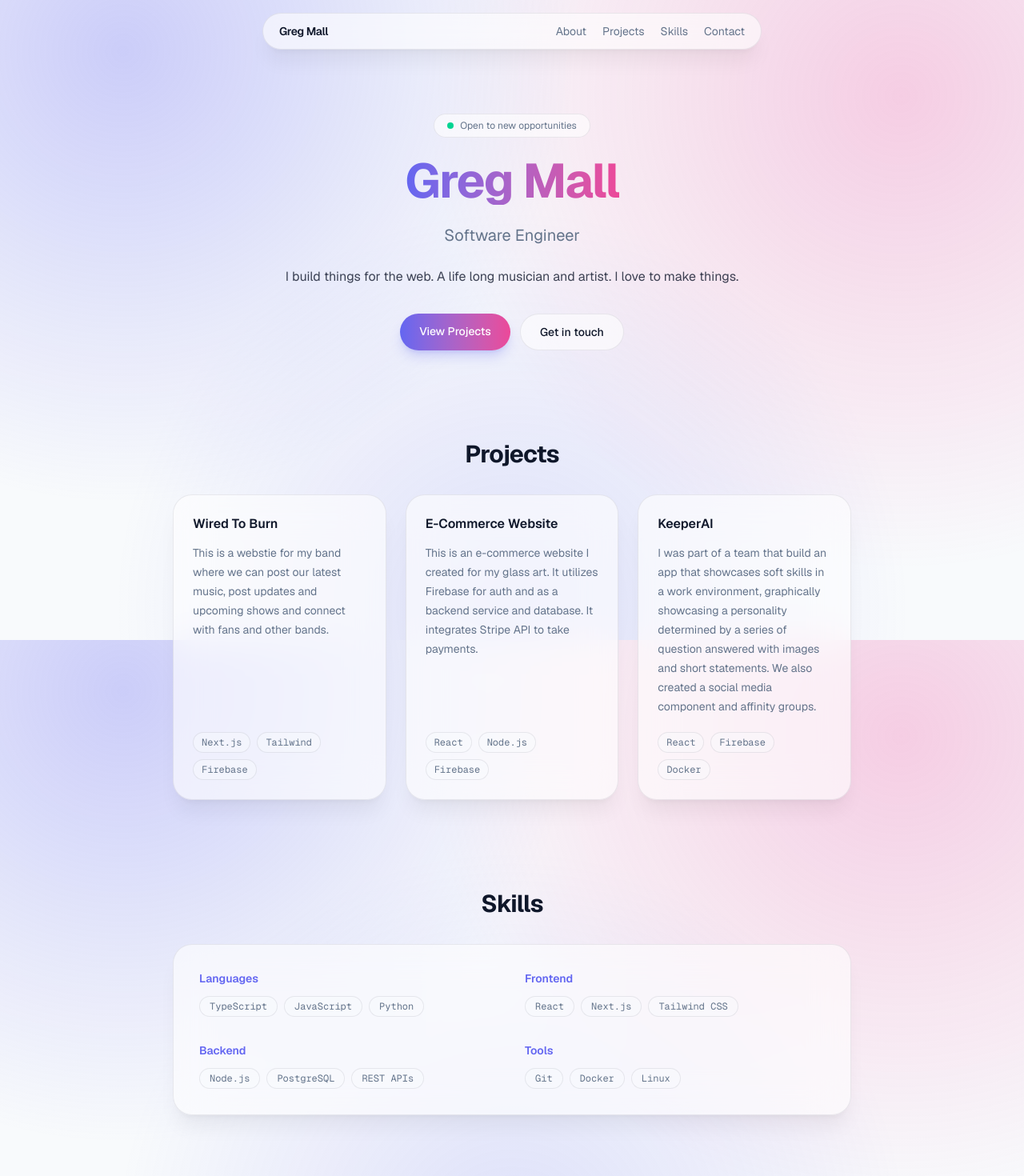
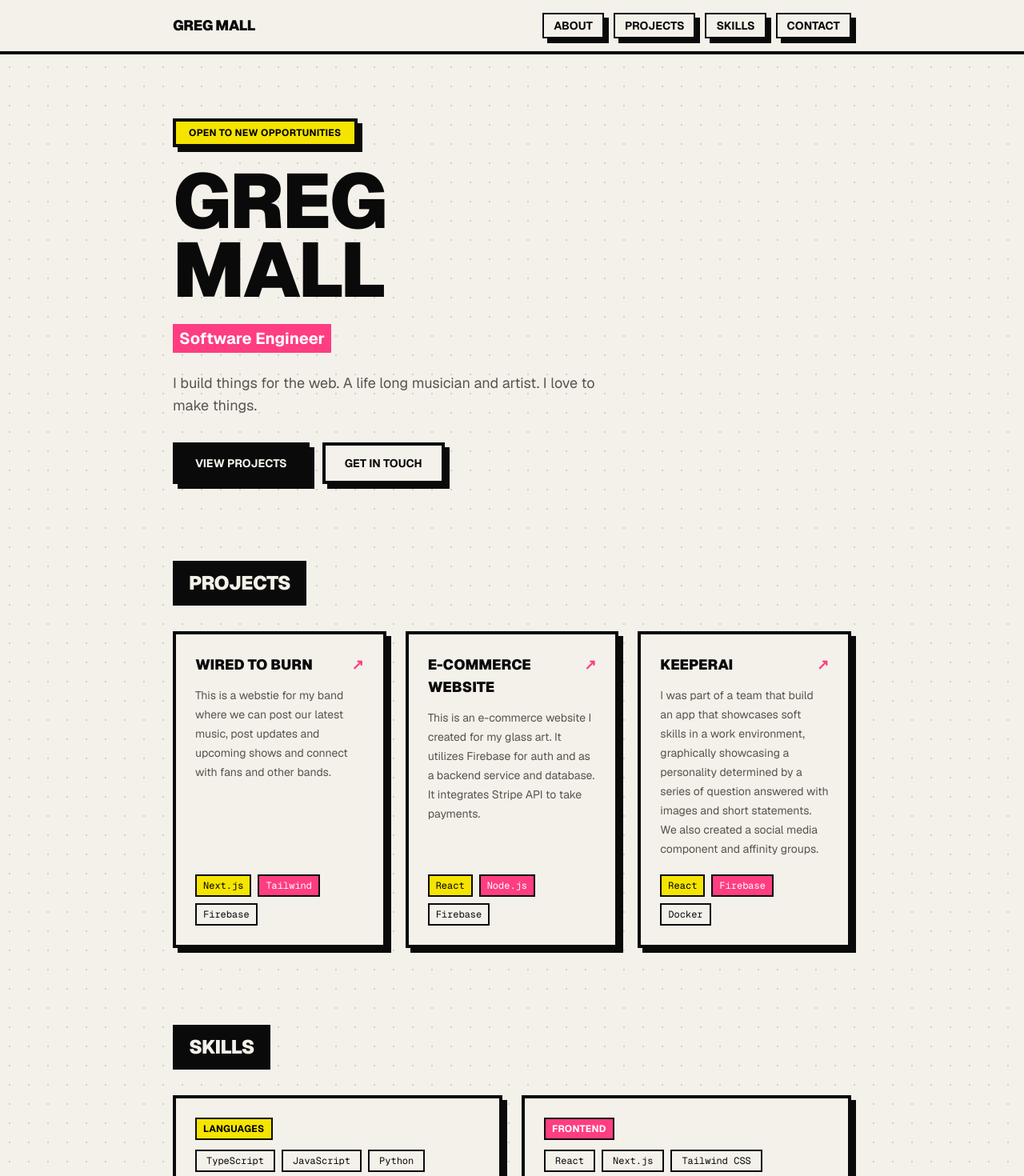
Before and after one commit to gregmall/new_portfolio, a Next.js app: page / in a window 1280 px wide. Shown: the top 1470 px of the page at 80% size. Built offline with nearby package versions, Linux system fonts and the light colour scheme.

Commit message:
new look 2

```diff
--- a/app/globals.css
+++ b/app/globals.css
@@ -1,24 +1,20 @@
 @import "tailwindcss";
 
 :root {
-  --background: #f8fafc;
-  --foreground: #0f172a;
-  --muted: #64748b;
-  --border: rgba(15, 23, 42, 0.08);
-  --accent: #6366f1;
-  --accent-2: #ec4899;
-  --surface: rgba(255, 255, 255, 0.6);
+  --background: #f4f1ea;
+  --foreground: #0a0a0a;
+  --muted: #57534e;
+  --accent: #f5e400;
+  --accent-2: #ff3d81;
 }
 
 @media (prefers-color-scheme: dark) {
   :root {
-    --background: #0b0f19;
-    --foreground: #f1f5f9;
-    --muted: #94a3b8;
-    --border: rgba(255, 255, 255, 0.08);
-    --accent: #818cf8;
-    --accent-2: #f472b6;
-    --surface: rgba(255, 255, 255, 0.06);
+    --background: #111110;
+    --foreground: #f4f1ea;
+    --muted: #a8a29e;
+    --accent: #f5e400;
+    --accent-2: #ff3d81;
   }
 }
 
@@ -26,10 +22,8 @@
   --color-background: var(--background);
   --color-foreground: var(--foreground);
   --color-muted: var(--muted);
-  --color-border: var(--border);
   --color-accent: var(--accent);
   --color-accent-2: var(--accent-2);
-  --color-surface: var(--surface);
   --font-sans: var(--font-geist-sans);
   --font-mono: var(--font-geist-mono);
 }
@@ -37,21 +31,28 @@
 body {
   background-color: var(--background);
   background-image: radial-gradient(
-      circle at 12% 8%,
-      color-mix(in srgb, var(--accent) 30%, transparent),
-      transparent 42%
-    ),
-    radial-gradient(
-      circle at 88% 15%,
-      color-mix(in srgb, var(--accent-2) 25%, transparent),
-      transparent 45%
-    ),
-    radial-gradient(
-      circle at 50% 95%,
-      color-mix(in srgb, var(--accent) 18%, transparent),
-      transparent 50%
-    );
-  background-attachment: fixed;
+    color-mix(in srgb, var(--foreground) 15%, transparent) 1.5px,
+    transparent 1.5px
+  );
+  background-size: 24px 24px;
   color: var(--foreground);
   font-family: var(--font-geist-sans), ui-sans-serif, sans-serif;
 }
+
+.brutal-shadow {
+  box-shadow: 6px 6px 0 0 var(--foreground);
+}
+
+.brutal-press {
+  transition: transform 120ms ease, box-shadow 120ms ease;
+}
+
+.brutal-press:hover {
+  transform: translate(3px, 3px);
+  box-shadow: 3px 3px 0 0 var(--foreground);
+}
+
+.brutal-press:active {
+  transform: translate(6px, 6px);
+  box-shadow: 0 0 0 0 var(--foreground);
+}
--- a/app/page.tsx
+++ b/app/page.tsx
@@ -72,16 +72,20 @@ const navLinks = [
   { label: "Contact", href: "#contact" },
 ];
 
-function GlassCard({
+const chipColors = ["bg-accent text-black", "bg-accent-2 text-white", "bg-background"];
+
+function Box({
   children,
   className = "",
+  press = false,
 }: {
   children: React.ReactNode;
   className?: string;
+  press?: boolean;
 }) {
   return (
     <div
-      className={`rounded-3xl border border-border bg-surface shadow-xl shadow-black/5 backdrop-blur-xl dark:shadow-black/30 ${className}`}
+      className={`brutal-shadow border-4 border-foreground ${press ? "brutal-press" : ""} ${className}`}
     >
       {children}
     </div>
@@ -91,122 +95,123 @@ function GlassCard({
 export default function Home() {
   return (
     <div className="flex flex-1 flex-col">
-      <header className="sticky top-4 z-10 mx-auto w-full max-w-2xl px-6">
-        <GlassCard className="flex items-center justify-between rounded-full px-5 py-3">
-          <a href="#" className="text-sm font-semibold tracking-tight">
+      <header className="sticky top-0 z-10 border-b-4 border-foreground bg-background">
+        <nav className="mx-auto flex w-full max-w-4xl items-center justify-between px-6 py-4">
+          <a href="#" className="text-lg font-black uppercase tracking-tight">
             Greg Mall
           </a>
-          <ul className="flex gap-5 text-sm">
+          <ul className="flex gap-3 text-sm font-bold uppercase">
             {navLinks.map((link) => (
               <li key={link.href}>
                 <a
                   href={link.href}
-                  className="text-muted transition-colors hover:text-foreground"
+                  className="brutal-shadow brutal-press inline-block border-2 border-foreground bg-background px-3 py-1"
                 >
                   {link.label}
                 </a>
               </li>
             ))}
           </ul>
-        </GlassCard>
+        </nav>
       </header>
 
-      <main className="mx-auto flex w-full max-w-4xl flex-1 flex-col gap-28 px-6 py-24">
-        <section id="about" className="flex flex-col items-center gap-6 text-center">
-          <span className="inline-flex items-center gap-2 rounded-full border border-border bg-surface px-4 py-1.5 text-xs text-muted backdrop-blur-xl">
-            <span className="h-2 w-2 rounded-full bg-emerald-400" />
+      <main className="mx-auto flex w-full max-w-4xl flex-1 flex-col gap-24 px-6 py-20">
+        <section id="about" className="flex flex-col items-start gap-6">
+          <span className="brutal-shadow inline-block border-4 border-foreground bg-accent px-4 py-1.5 text-xs font-bold uppercase tracking-wide text-black">
             Open to new opportunities
           </span>
-          <h1 className="bg-linear-to-r from-accent to-accent-2 bg-clip-text text-4xl font-bold tracking-tight text-transparent sm:text-6xl">
-            Greg Mall
+          <h1 className="text-6xl font-black uppercase leading-[0.9] tracking-tight sm:text-8xl">
+            Greg
+            <br />
+            Mall
           </h1>
-          <p className="text-xl text-muted">Software Engineer</p>
-          <p className="max-w-xl leading-7 text-foreground/80">
+          <p className="inline-block bg-accent-2 px-2 py-1 text-xl font-bold text-white">
+            Software Engineer
+          </p>
+          <p className="max-w-xl text-lg leading-7 text-muted">
             I build things for the web. A life long musician and artist. I
             love to make things.
           </p>
-          <div className="flex gap-3 pt-2 text-sm font-medium">
-            <a
-              href="#projects"
-              className="rounded-full bg-linear-to-r from-accent to-accent-2 px-6 py-3 text-white shadow-lg shadow-accent/25 transition-transform hover:scale-105"
-            >
+          <div className="flex gap-4 pt-2 text-sm font-bold uppercase">
+            <a href="#projects">
+              <Box press className="bg-foreground px-6 py-3 text-background">
                 View Projects
+              </Box>
             </a>
-            <a
-              href="#contact"
-              className="rounded-full border border-border bg-surface px-6 py-3 backdrop-blur-xl transition-colors hover:border-accent"
-            >
+            <a href="#contact">
+              <Box press className="bg-background px-6 py-3">
                 Get in touch
+              </Box>
             </a>
           </div>
         </section>
 
         <section id="projects" className="flex flex-col gap-8">
-          <h2 className="text-center text-2xl font-bold tracking-tight sm:text-3xl">
+          <h2 className="inline-block w-fit border-4 border-foreground bg-foreground px-4 py-2 text-2xl font-black uppercase tracking-tight text-background">
             Projects
           </h2>
           <div className="grid gap-6 sm:grid-cols-2 lg:grid-cols-3">
             {projects.map((project) => (
-              <a
-                key={project.name}
-                href={project.href}
-                target="_blank"
-                rel="noopener noreferrer"
-              >
-                <GlassCard className="flex h-full flex-col gap-3 p-6 transition-all hover:-translate-y-1 hover:border-accent/50">
-                  <h3 className="font-semibold text-foreground">
+              <a key={project.name} href={project.href} target="_blank" rel="noopener noreferrer">
+                <Box press className="flex h-full flex-col gap-3 bg-background p-6">
+                  <h3 className="flex items-start justify-between gap-2 text-lg font-black uppercase">
                     {project.name}
+                    <span aria-hidden className="text-accent-2">
+                      &#8599;
+                    </span>
                   </h3>
                   <p className="text-sm leading-6 text-muted">
                     {project.description}
                   </p>
                   <ul className="mt-auto flex flex-wrap gap-2 pt-2 font-mono text-xs">
-                    {project.tech.map((tech) => (
+                    {project.tech.map((tech, i) => (
                       <li
                         key={tech}
-                        className="rounded-full border border-border bg-background/40 px-2.5 py-1 text-muted"
+                        className={`border-2 border-foreground px-2 py-1 ${chipColors[i % chipColors.length]}`}
                       >
                         {tech}
                       </li>
                     ))}
                   </ul>
-                </GlassCard>
+                </Box>
               </a>
             ))}
           </div>
         </section>
 
         <section id="skills" className="flex flex-col gap-8">
-          <h2 className="text-center text-2xl font-bold tracking-tight sm:text-3xl">
+          <h2 className="inline-block w-fit border-4 border-foreground bg-foreground px-4 py-2 text-2xl font-black uppercase tracking-tight text-background">
             Skills
           </h2>
-          <GlassCard className="grid gap-8 p-8 sm:grid-cols-2">
-            {skills.map((group) => (
-              <div key={group.category} className="flex flex-col gap-3">
-                <h3 className="text-sm font-semibold text-accent">
+          <div className="grid gap-6 sm:grid-cols-2">
+            {skills.map((group, i) => (
+              <Box key={group.category} className="flex flex-col gap-3 bg-background p-6">
+                <h3
+                  className={`inline-block w-fit border-2 border-foreground px-2 py-1 text-xs font-bold uppercase tracking-wide ${chipColors[i % chipColors.length]}`}
+                >
                   {group.category}
                 </h3>
                 <ul className="flex flex-wrap gap-2">
                   {group.items.map((item) => (
                     <li
                       key={item}
-                      className="rounded-full border border-border bg-background/40 px-3 py-1 font-mono text-xs text-muted"
+                      className="border-2 border-foreground px-3 py-1 font-mono text-xs"
                     >
                       {item}
                     </li>
                   ))}
                 </ul>
+              </Box>
+            ))}
           </div>
-            ))}
-          </GlassCard>
         </section>
 
         <section id="contact" className="flex flex-col items-center gap-6 text-center">
-          <GlassCard className="flex w-full flex-col items-center gap-6 p-10">
-            <h2 className="text-2xl font-bold tracking-tight sm:text-3xl">
+          <Box className="flex w-full flex-col items-center gap-6 bg-accent p-10">
+            <h2 className="text-3xl font-black uppercase tracking-tight text-black sm:text-4xl">
               Let&apos;s work together
             </h2>
-            <p className="max-w-xl leading-7 text-foreground/80">
+            <p className="max-w-xl text-lg leading-7 text-black">
               Open to new opportunities and interesting projects. Reach out
               through any of the links below.
             </p>
@@ -220,7 +225,10 @@ export default function Home() {
                     }
                     rel="noopener noreferrer"
                     aria-label={social.label}
-                    className="flex h-11 w-11 items-center justify-center rounded-full border border-border bg-background/40 text-foreground transition-colors hover:border-accent hover:text-accent"
+                  >
+                    <Box
+                      press
+                      className="flex h-12 w-12 items-center justify-center bg-background"
                     >
                       <svg
                         viewBox="0 0 24 24"
@@ -231,15 +239,16 @@ export default function Home() {
                       >
                         {social.icon}
                       </svg>
+                    </Box>
                   </a>
                 </li>
               ))}
             </ul>
-          </GlassCard>
+          </Box>
         </section>
       </main>
 
-      <footer className="px-6 py-8 text-center text-xs text-muted">
+      <footer className="border-t-4 border-foreground px-6 py-8 text-center text-xs font-bold uppercase tracking-wide text-muted">
         Greg Mall, human. 2026
       </footer>
     </div>
```
Lines whose indentation alone changed are shown as unchanged.
